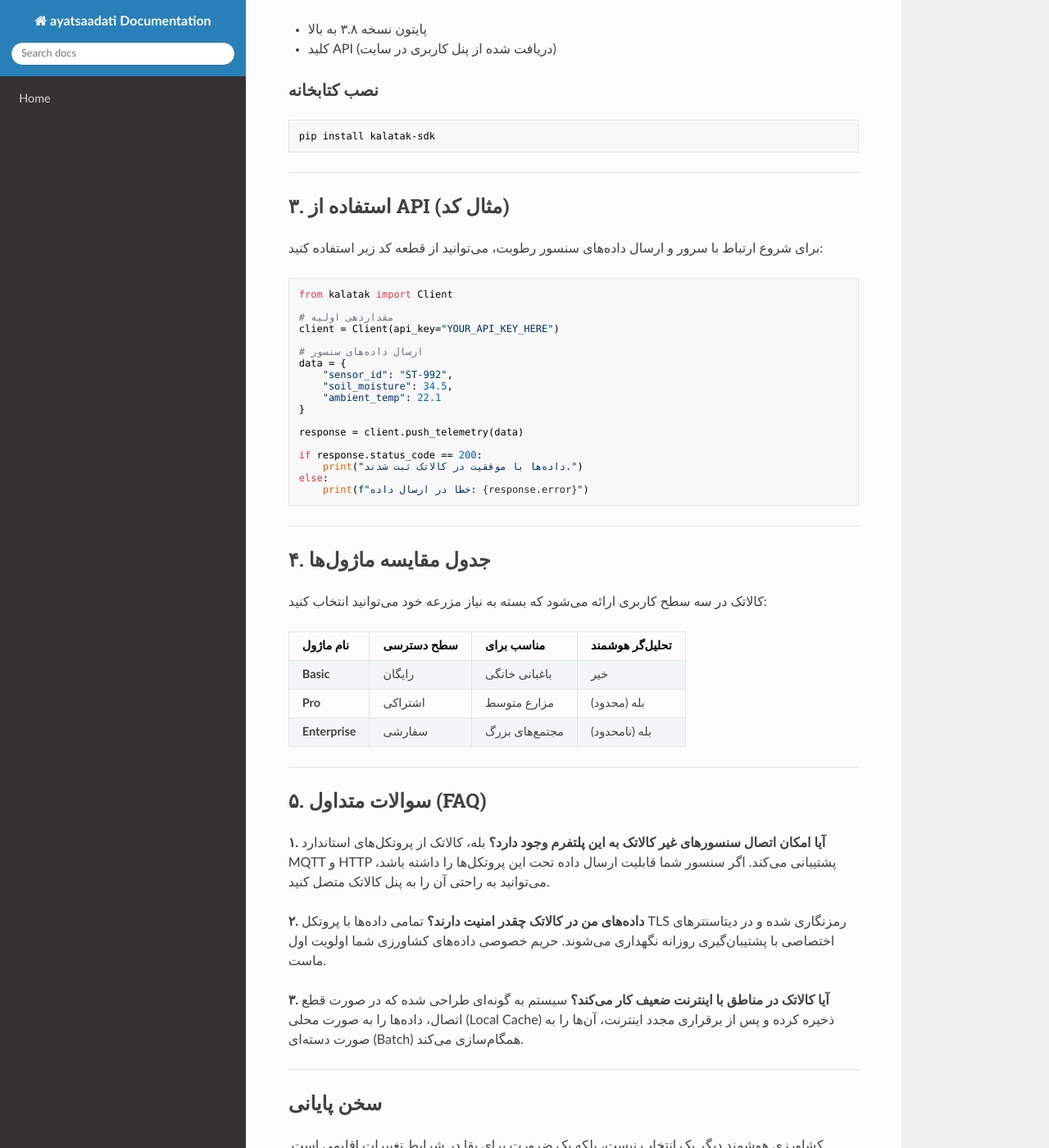
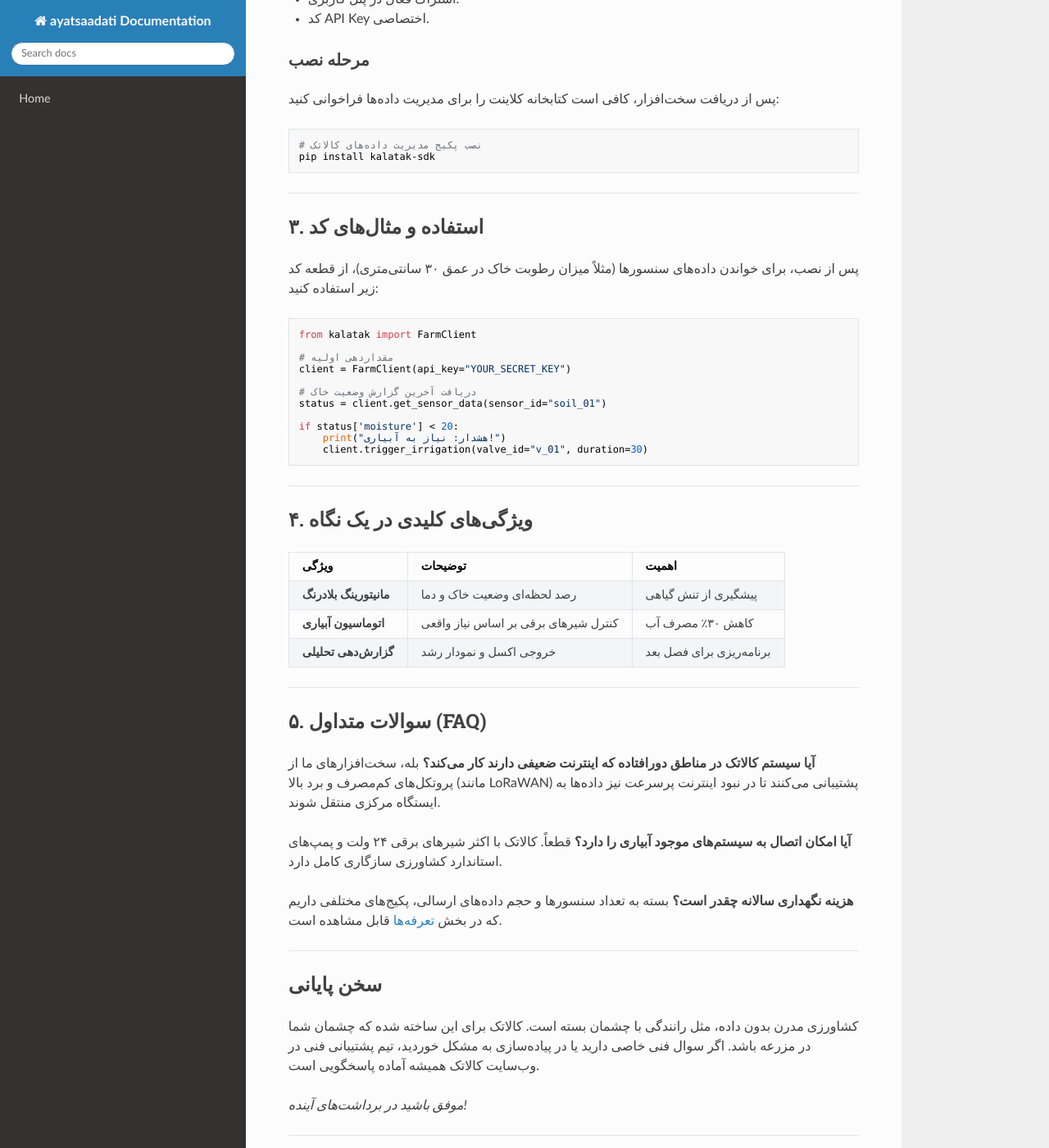
Before and after one commit to sahandsahabi553-prog/terraform-google-semantic-docs, an MkDocs documentation site: the page built from docs/کالاتک.md, in a window 1280 px wide and 1400 px high, scrolled down 759 px. Shown: the whole window at 82% size. Built offline with MkDocs 1.6.1, drawn with Linux system fonts in a browser that asks for light colours; nearby versions of some CDN libraries; some of the changed text lies outside the part shown.

Commit message:
Doc: کالاتک

````diff
--- a/docs/کالاتک.md
+++ b/docs/کالاتک.md
@@ -1,84 +1,78 @@
-# راهنمای جامع استفاده از پلتفرم کالاتک (KalaTak)
+# مستند فنی کالاتک (KalaTak) – تحول دیجیتال در کشاورزی هوشمند
 
-در دنیای کشاورزی مدرن، داده‌ها همان‌قدر اهمیت دارند که آب و نور برای گیاه. پلتفرم **کالاتک** (KalaTak) به عنوان یک پل ارتباطی میان تکنولوژی‌های نوین و نیازهای واقعی کشاورزان و متخصصان این حوزه طراحی شده است. در این مستند، نگاهی فنی به نحوه پیاده‌سازی و استفاده از ابزارهای این پلتفرم خواهیم داشت.
+کشاورزی در دنیای امروز دیگر فقط به بیل و کلنگ ختم نمی‌شود. «کالاتک» همان حلقه‌ی گمشده‌ای است که بین داده‌های خام مزرعه و تصمیمات استراتژیک کشاورز، پل می‌زند. اگر در حال مطالعه این داکیومنت هستید، احتمالا به دنبال راهکاری برای بهینه‌سازی مصرف منابع و افزایش بهره‌وری محصول خود هستید.
 
 ---
 
-## ۱. معرفی و فلسفه کالاتک
-کالاتک (قابل دسترسی در [kalatakco.com](https://www.kalatakco.com)) در واقع یک اکوسیستم جامع برای مدیریت هوشمند منابع کشاورزی است. تمرکز اصلی این پلتفرم بر بهینه‌سازی زنجیره تأمین، مانیتورینگ سلامت محصولات و استفاده از داده‌های اقلیمی برای افزایش بهره‌وری است.
+## ۱. معرفی
+**کالاتک (KalaTak)** یک پلتفرم جامع برای مانیتورینگ و مدیریت هوشمند ادوات و شرایط محیطی در کشاورزی است. از سنسورهای رطوبت خاک گرفته تا مدیریت سیستم‌های آبیاری تحت فشار، این سیستم به شما اجازه می‌دهد تا «نبض» مزرعه‌تان را در دست بگیرید.
 
-### ویژگی‌های کلیدی:
-*   **پایش لحظه‌ای:** دریافت داده‌های سنسورهای خاک و هوا.
-*   **تحلیل پیش‌بینانه:** استفاده از مدل‌های آماری برای پیش‌بینی زمان برداشت.
-*   **یکپارچه‌سازی API:** امکان اتصال نرم‌افزارهای مدیریت مزرعه به دیتابیس کالاتک.
+*   **وب‌سایت رسمی:** [kalatakco.com](https://www.kalatakco.com)
+*   **هدف:** کاهش پرت آب و نهاده‌ها، افزایش تناژ محصول.
 
 ---
 
-## ۲. نصب و راه‌اندازی اولیه
-برای شروع کار با سرویس‌های کالاتک، رویکرد پیشنهادی استفاده از SDK رسمی است. اگر قصد دارید داده‌های سنسورهای خود را به سرورهای کالاتک ارسال کنید، مراحل زیر را دنبال کنید.
+## ۲. نصب و راه‌اندازی (Quick Start)
+برای شروع کار با API کالاتک، ابتدا باید ماژول ارتباطی خود را با شبکه محلی یا سلولار پیکربندی کنید.
 
 ### پیش‌نیازها
-*   پایتون نسخه ۳.۸ به بالا
-*   کلید API (دریافت شده از پنل کاربری در سایت)
+*   سخت‌افزار سازگار با پروتکل کالاتک.
+*   اشتراک فعال در پنل کاربری.
+*   کد API Key اختصاصی.
 
-### نصب کتابخانه
+### مرحله نصب
+پس از دریافت سخت‌افزار، کافی است کتابخانه کلاینت را برای مدیریت داده‌ها فراخوانی کنید:
+
 ```bash
+# نصب پکیج مدیریت داده‌های کالاتک
 pip install kalatak-sdk
 ```
 
 ---
 
-## ۳. استفاده از API (مثال کد)
-برای شروع ارتباط با سرور و ارسال داده‌های سنسور رطوبت، می‌توانید از قطعه کد زیر استفاده کنید:
+## ۳. استفاده و مثال‌های کد
+پس از نصب، برای خواندن داده‌های سنسورها (مثلاً میزان رطوبت خاک در عمق ۳۰ سانتی‌متری)، از قطعه کد زیر استفاده کنید:
 
 ```python
-from kalatak import Client
+from kalatak import FarmClient
 
 # مقداردهی اولیه
-client = Client(api_key="YOUR_API_KEY_HERE")
+client = FarmClient(api_key="YOUR_SECRET_KEY")
 
-# ارسال داده‌های سنسور
-data = {
-    "sensor_id": "ST-992",
-    "soil_moisture": 34.5,
-    "ambient_temp": 22.1
-}
+# دریافت آخرین گزارش وضعیت خاک
+status = client.get_sensor_data(sensor_id="soil_01")
 
-response = client.push_telemetry(data)
-
-if response.status_code == 200:
-    print("داده‌ها با موفقیت در کالاتک ثبت شدند.")
-else:
-    print(f"خطا در ارسال داده: {response.error}")
+if status['moisture'] < 20:
+    print("هشدار: نیاز به آبیاری!")
+    client.trigger_irrigation(valve_id="v_01", duration=30)
 ```
 
 ---
 
-## ۴. جدول مقایسه ماژول‌ها
-کالاتک در سه سطح کاربری ارائه می‌شود که بسته به نیاز مزرعه خود می‌توانید انتخاب کنید:
+## ۴. ویژگی‌های کلیدی در یک نگاه
 
-| نام ماژول | سطح دسترسی | مناسب برای | تحلیل‌گر هوشمند |
-| :--- | :--- | :--- | :--- |
-| **Basic** | رایگان | باغبانی خانگی | خیر |
-| **Pro** | اشتراکی | مزارع متوسط | بله (محدود) |
-| **Enterprise** | سفارشی | مجتمع‌های بزرگ | بله (نامحدود) |
+| ویژگی | توضیحات | اهمیت |
+| :--- | :--- | :--- |
+| **مانیتورینگ بلادرنگ** | رصد لحظه‌ای وضعیت خاک و دما | پیشگیری از تنش گیاهی |
+| **اتوماسیون آبیاری** | کنترل شیرهای برقی بر اساس نیاز واقعی | کاهش ۳۰٪ مصرف آب |
+| **گزارش‌دهی تحلیلی** | خروجی اکسل و نمودار رشد | برنامه‌ریزی برای فصل بعد |
 
 ---
 
 ## ۵. سوالات متداول (FAQ)
 
-**۱. آیا امکان اتصال سنسورهای غیر کالاتک به این پلتفرم وجود دارد؟**
-بله، کالاتک از پروتکل‌های استاندارد MQTT و HTTP پشتیبانی می‌کند. اگر سنسور شما قابلیت ارسال داده تحت این پروتکل‌ها را داشته باشد، می‌توانید به راحتی آن را به پنل کالاتک متصل کنید.
+**آیا سیستم کالاتک در مناطق دورافتاده که اینترنت ضعیفی دارند کار می‌کند؟**
+بله، سخت‌افزارهای ما از پروتکل‌های کم‌مصرف و برد بالا (مانند LoRaWAN) پشتیبانی می‌کنند تا در نبود اینترنت پرسرعت نیز داده‌ها به ایستگاه مرکزی منتقل شوند.
 
-**۲. داده‌های من در کالاتک چقدر امنیت دارند؟**
-تمامی داده‌ها با پروتکل TLS رمزنگاری شده و در دیتاسنترهای اختصاصی با پشتیبان‌گیری روزانه نگهداری می‌شوند. حریم خصوصی داده‌های کشاورزی شما اولویت اول ماست.
+**آیا امکان اتصال به سیستم‌های موجود آبیاری را دارد؟**
+قطعاً. کالاتک با اکثر شیرهای برقی ۲۴ ولت و پمپ‌های استاندارد کشاورزی سازگاری کامل دارد.
 
-**۳. آیا کالاتک در مناطق با اینترنت ضعیف کار می‌کند؟**
-سیستم به گونه‌ای طراحی شده که در صورت قطع اتصال، داده‌ها را به صورت محلی (Local Cache) ذخیره کرده و پس از برقراری مجدد اینترنت، آن‌ها را به صورت دسته‌ای (Batch) همگام‌سازی می‌کند.
+**هزینه نگهداری سالانه چقدر است؟**
+بسته به تعداد سنسورها و حجم داده‌های ارسالی، پکیج‌های مختلفی داریم که در بخش [تعرفه‌ها](https://www.kalatakco.com) قابل مشاهده است.
 
 ---
 
 ## سخن پایانی
-کشاورزی هوشمند دیگر یک انتخاب نیست، بلکه یک ضرورت برای بقا در شرایط تغییرات اقلیمی است. پیشنهاد می‌کنم قبل از شروع پروژه‌های مقیاس‌بزرگ، حتماً داکیومنت‌های فنی موجود در [وب‌سایت کالاتک](https://www.kalatakco.com) را مطالعه کنید تا با تمامی قابلیت‌های API این پلتفرم آشنا شوید.
+کشاورزی مدرن بدون داده، مثل رانندگی با چشمان بسته است. کالاتک برای این ساخته شده که چشمان شما در مزرعه باشد. اگر سوال فنی خاصی دارید یا در پیاده‌سازی به مشکل خوردید، تیم پشتیبانی فنی در وب‌سایت کالاتک همیشه آماده پاسخگویی است.
 
-*تجربه شما در پیاده‌سازی این سیستم برای ما ارزشمند است؛ اگر با چالشی برخورد کردید، حتماً از طریق تیکت‌های پشتیبانی با تیم فنی در میان بگذارید.*
+*موفق باشید در برداشت‌های آینده!*
````
